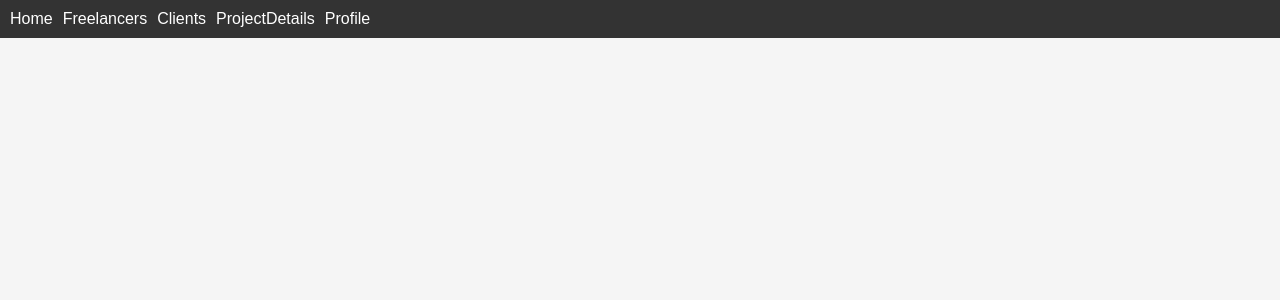
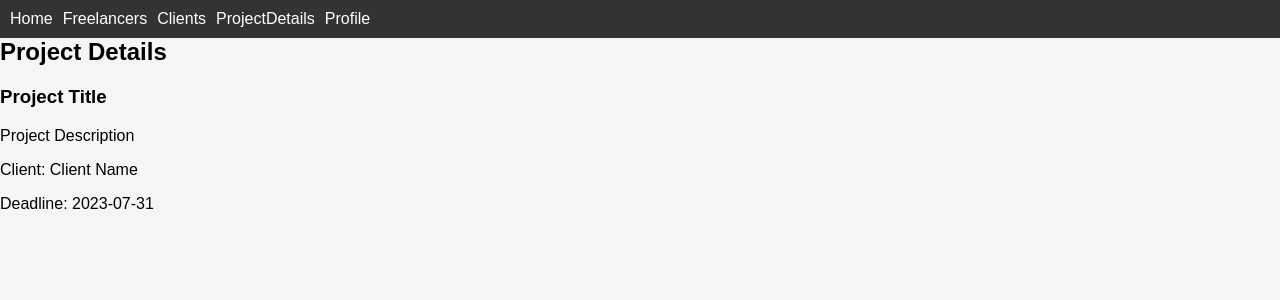
Before and after one commit to mohamedmehdigara/freelancer-marketplace, a React (Create React App) app: page /projects in a window 1280 px wide. Shown: the top 300 px of the page. Built offline with nearby package versions, Linux system fonts and the light colour scheme.

Commit message:
added files

```diff
--- a/src/App.js
+++ b/src/App.js
@@ -20,7 +20,7 @@ const App = () => {
           <Route exact path="/" element={<Home/>} />
           <Route exact path="/freelancers" element={<Freelancers/>} />
           <Route exact path="/clients" element={<Clients/>} />
-          <Route exact path="/projects/:projectId" element={<ProjectDetails/>} />
+          <Route exact path="/projects" element={<ProjectDetails/>} />
           <Route exact path="/profile" element={<Profile/>} />
           <Route exact path="/navbar" element={<Navbar/>} />
           <Route exact path="/freelancerCard" element={<FreelancerCard/>} />
--- a/src/pages/ProjectDetails.js
+++ b/src/pages/ProjectDetails.js
@@ -1,33 +1,20 @@
-import React, { useEffect, useState } from 'react';
-import { useParams } from 'react-router-dom';
-import axios from 'axios';
+import React from 'react';
 
-const ProjectDetails = () => {
-  const { projectId } = useParams();
-  const [project, setProject] = useState(null);
-
-  useEffect(() => {
-    const fetchProject = async () => {
-      try {
-        const response = await axios.get(`/api/projects/${projectId}`);
-        setProject(response.data);
-      } catch (error) {
-        console.log(error);
-      }
-    };
-
-    fetchProject();
-  }, [projectId]);
-
-  if (!project) {
-    return <div>Loading...</div>;
-  }
+const ProjectDetails = ({ match }) => {
+  const projectData = {
+    title: 'Project Title',
+    description: 'Project Description',
+    client: 'Client Name',
+    deadline: '2023-07-31',
+  };
 
   return (
     <div>
       <h2>Project Details</h2>
-      <h3>{project.title}</h3>
-      <p>{project.description}</p>
+      <h3>{projectData.title}</h3>
+      <p>{projectData.description}</p>
+      <p>Client: {projectData.client}</p>
+      <p>Deadline: {projectData.deadline}</p>
     </div>
   );
 };
```
